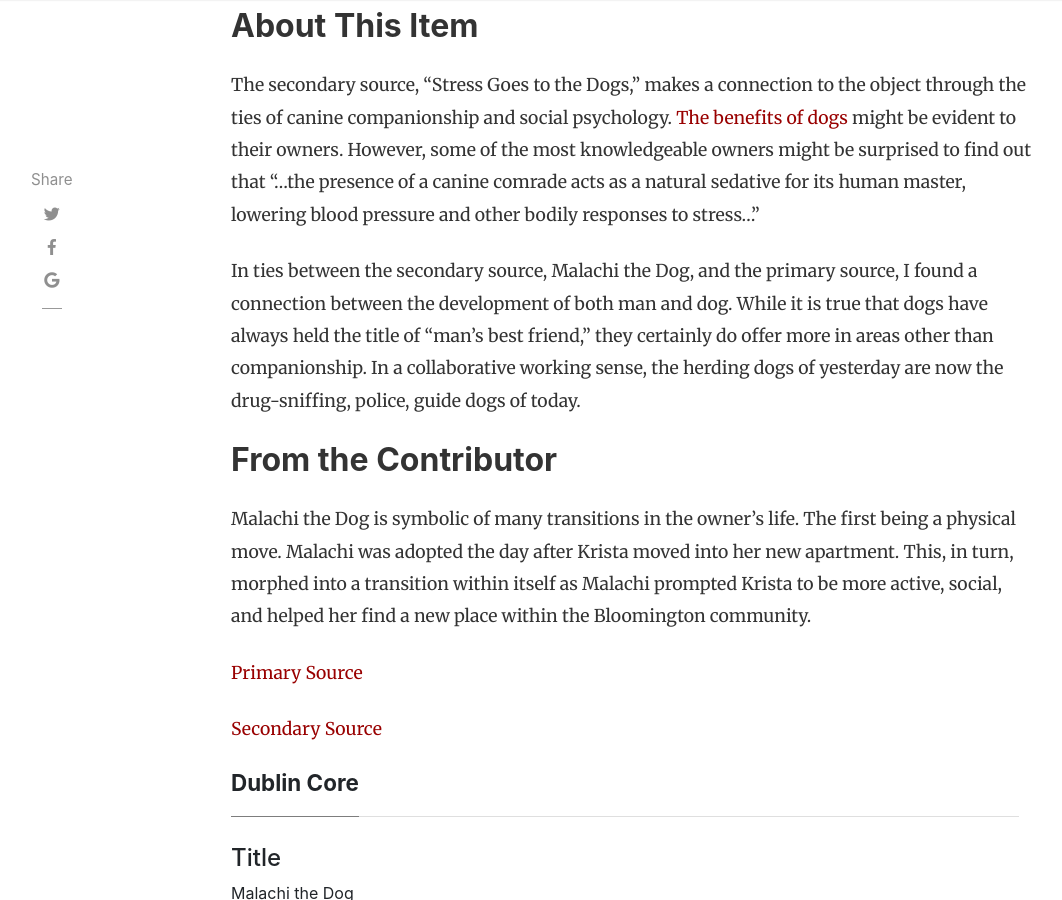
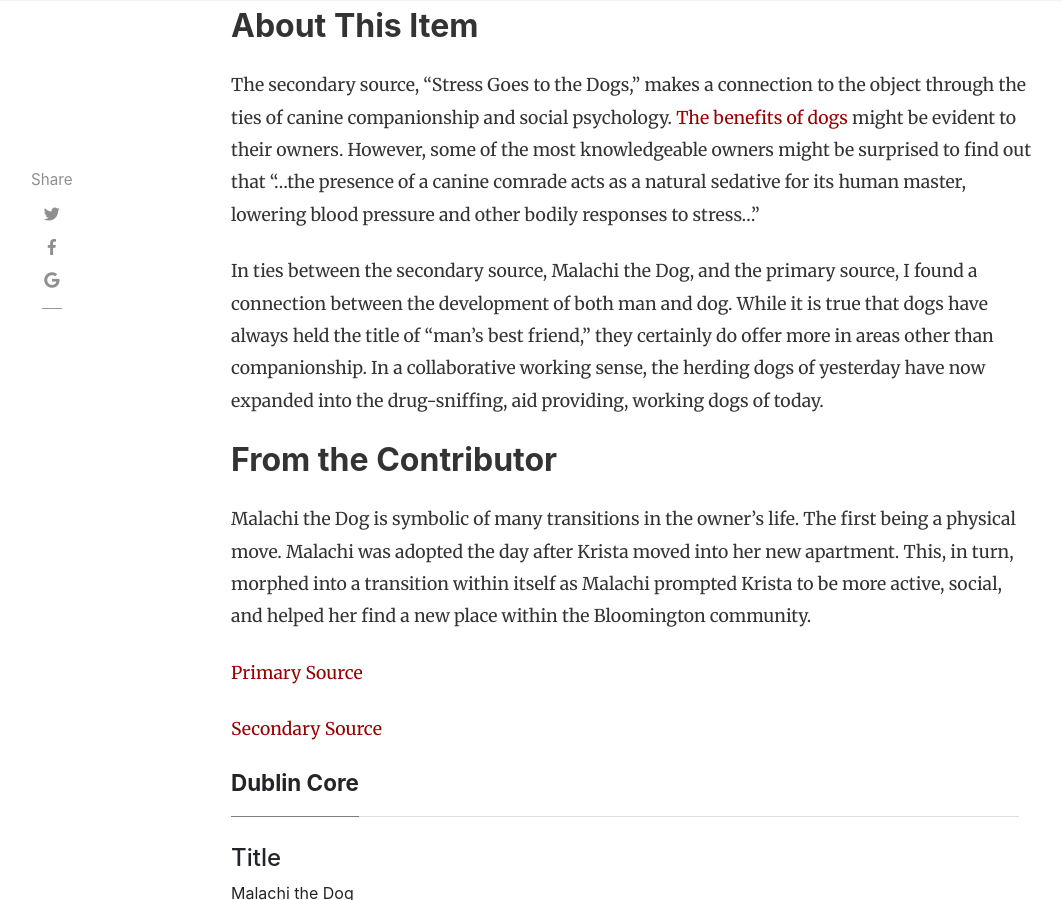
Before and after one commit to H301HistoryHarvest/H301HistoryHarvest, a Jekyll site: the page built from _items/2019-10-03-0007.md, in a window 1280 px wide and 900 px high, scrolled down 1269 px. Shown: the whole window, without its empty margins (54-1116 px from the left). Built offline with Jekyll 4.4.1, drawn with Linux system fonts in a browser that asks for light colours; nearby versions of some CDN libraries; comment, search, counter and statistics services are not loaded.

Commit message:
Update 2019-10-03-0007.md

```diff
--- a/_items/2019-10-03-0007.md
+++ b/_items/2019-10-03-0007.md
@@ -19,7 +19,7 @@ tags: [ Animal, Canine, Mixed Breed, Domesticated, Shelter Dog, Social Psycholog
 The secondary source, "Stress Goes to the Dogs," makes a connection to the object through the ties of canine companionship and social psychology. [The benefits of dogs](https://www.huffpost.com/entry/the-10-health-benefits-of-dogs-and-one-health-risk_n_57dad1b8e4b04a1497b2f5a0) might be evident to their owners. However, some of the most knowledgeable owners might be surprised to find out that "…the presence of a canine comrade acts as a natural sedative for its human master, lowering blood pressure and other bodily responses to stress…"
 
 
-In ties between the secondary source, Malachi the Dog, and the primary source, I found a connection between the development of both man and dog. While it is true that dogs have always held the title of "man's best friend," they certainly do offer more in areas other than companionship. In a collaborative working sense, the herding dogs of yesterday are now the drug-sniffing, police, guide dogs of today.
+In ties between the secondary source, Malachi the Dog, and the primary source, I found a connection between the development of both man and dog. While it is true that dogs have always held the title of "man's best friend," they certainly do offer more in areas other than companionship. In a collaborative working sense, the herding dogs of yesterday have now expanded into the drug-sniffing, aid providing, working dogs of today.
 
 ## From the Contributor
 
```
